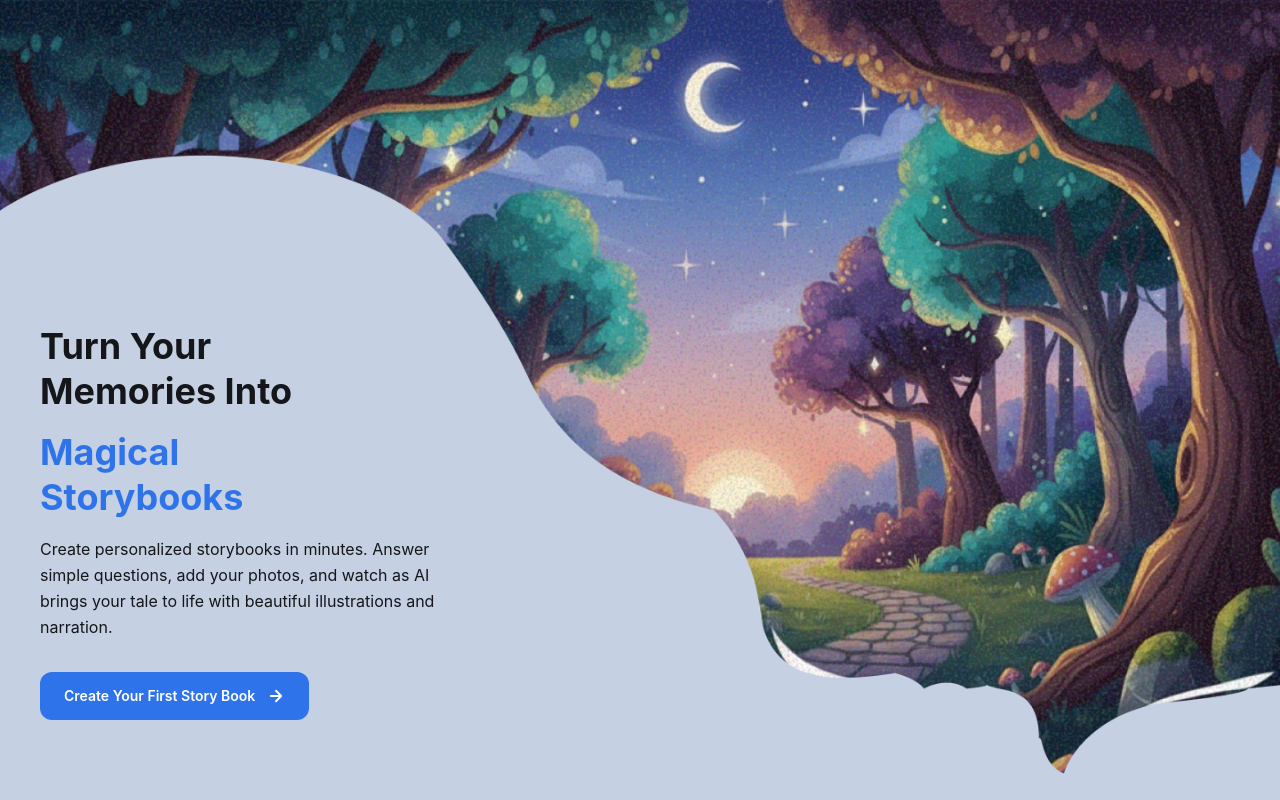
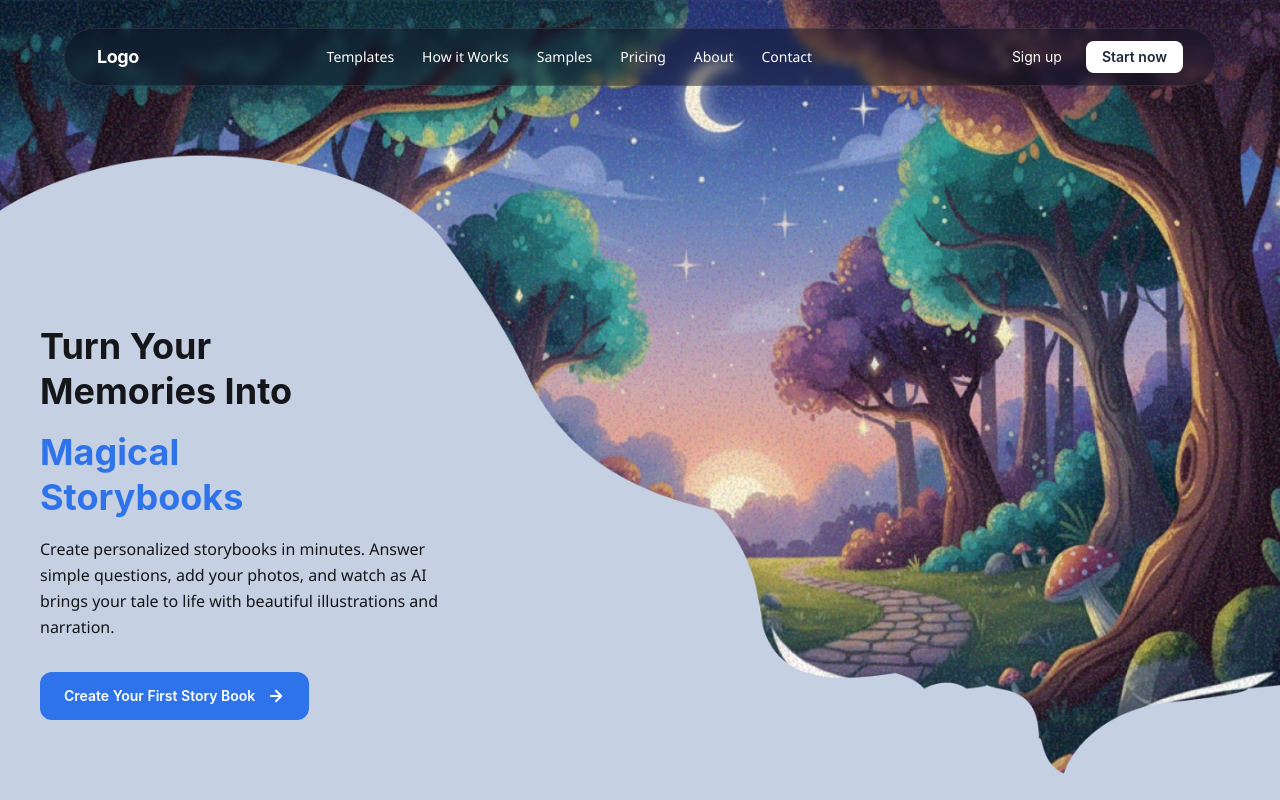
Before and after one commit to Fynova-Technologies/story_book_generator, a React (Vite) app in the folder frontendstorybookgenerator/: page / in a window 1280 px wide. Built offline with nearby package versions, Linux system fonts and the light colour scheme.

Commit message:
feat: update Navbar styles and integrate it into HeroSection

```diff
--- a/frontendstorybookgenerator/src/components/Navbar/Navbar.tsx
+++ b/frontendstorybookgenerator/src/components/Navbar/Navbar.tsx
@@ -15,21 +15,20 @@ const Navbar = () => {
 
   return (
     <nav
-      className="fixed top-7 left-0 w-full z-50"
+      className="fixed top-7 left-1/2 -translate-x-1/2 z-50 w-[90%] max-w-6xl rounded-4xl"
       style={{
         background: "rgba(10, 15, 30, 0.45)",
-        backdropFilter: "blur(0px)",
-        WebkitBackdropFilter: "blur(14px)",
-        borderBottom: "1px solid rgba(255,255,255,0.08)",
+        backdropFilter: "blur(5px)",
+        WebkitBackdropFilter: "blur(5px)",
+        border: "1px solid rgba(255,255,255,0.08)",
       }}
-    >
+>
       <div className="max-w-7xl mx-auto px-4 sm:px-6 lg:px-8">
         <div className="flex items-center justify-between h-14">
 
           {/* ── LOGO ── */}
           <div
-            className="flex items-center gap-2 text-white font-bold text-lg tracking-tight"
-            style={{ fontFamily: "'Pacifico', cursive" }}
+            className="font-hading flex items-center gap-2 text-white font-bold text-lg tracking-tight"
           >
             Logo
           </div>
@@ -40,7 +39,7 @@ const Navbar = () => {
               <Link
                 key={link.name}
                 to={link.path}
-                className="px-3 py-1.5 text-sm text-white/80 hover:text-white transition-colors duration-200 rounded-md hover:bg-white/10"
+                className="font-body px-3 py-1.5 text-sm text-white hover:text-white transition-colors duration-200 rounded-md hover:bg-white/10"
               >
                 {link.name}
               </Link>
@@ -49,15 +48,13 @@ const Navbar = () => {
 
           {/* ── RIGHT BUTTONS (Desktop) ── */}
           <div className="hidden md:flex items-center gap-3">
-            {/* Sign up — ghost */}
             <Link
               to="/signup"
-              className="text-sm text-white/80 hover:text-white transition-colors duration-200 px-3 py-1.5"
+              className="text-sm text-white hover:text-white transition-colors duration-200 px-3 py-1.5"
             >
               Sign up
             </Link>
 
-            {/* Start now — filled */}
             <Link
               to="/start"
               className="text-sm font-semibold text-dark-bg px-4 py-1.5 rounded-lg transition-all duration-200 hover:opacity-90 hover:shadow-lg"
--- a/frontendstorybookgenerator/src/section/HeroSection.tsx
+++ b/frontendstorybookgenerator/src/section/HeroSection.tsx
@@ -5,6 +5,7 @@ import Navbar from "../components/Navbar/Navbar";
 const HeroSection = () => {
   return (
     <section className="relative w-full h-screen overflow-hidden bg-light-bg dark:bg-dark-bg">
+        <Navbar/>
 
       {/* ── BACKGROUND IMAGE (right side) ── */}
       <div className="absolute inset-0">
```
